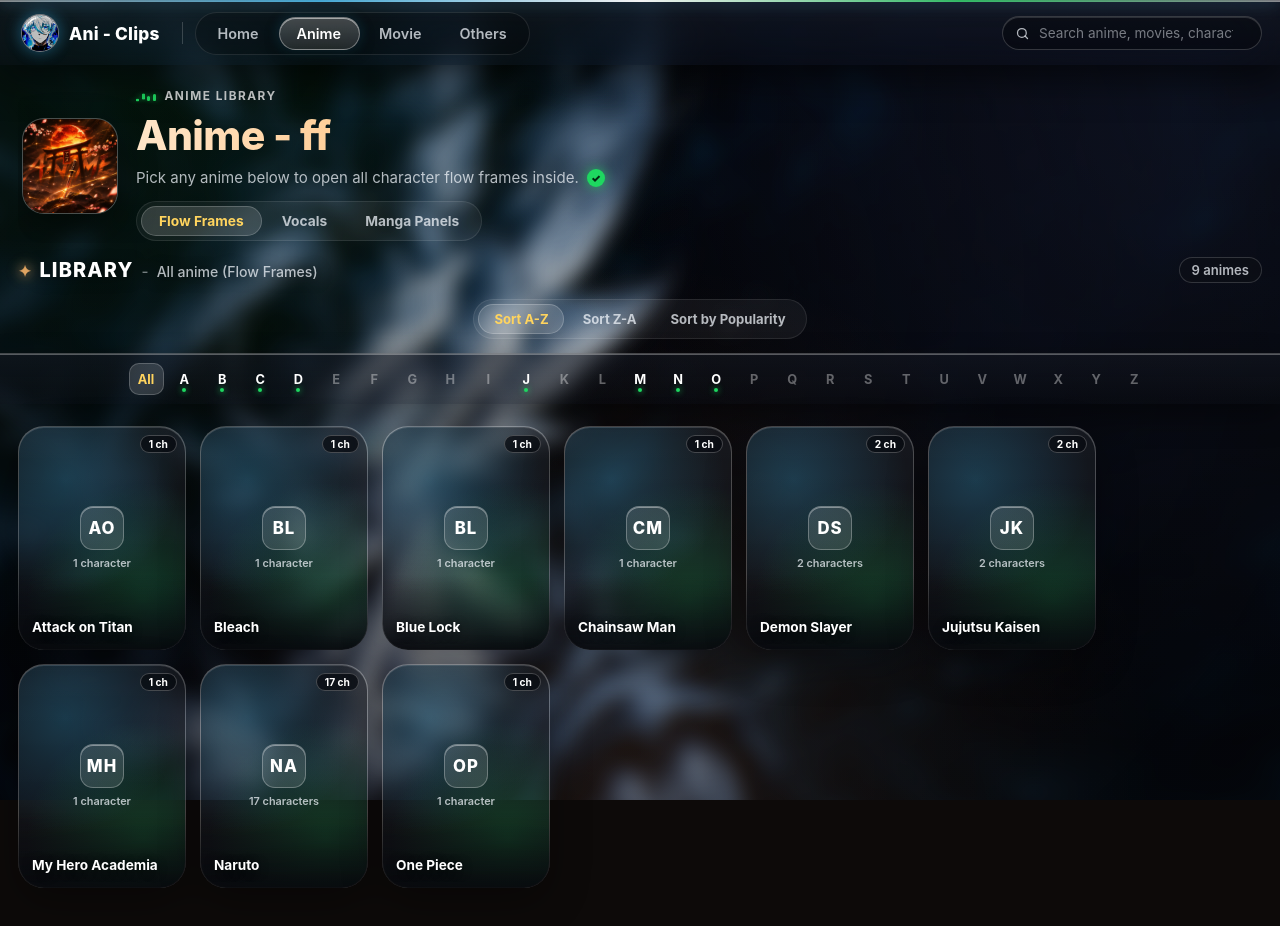
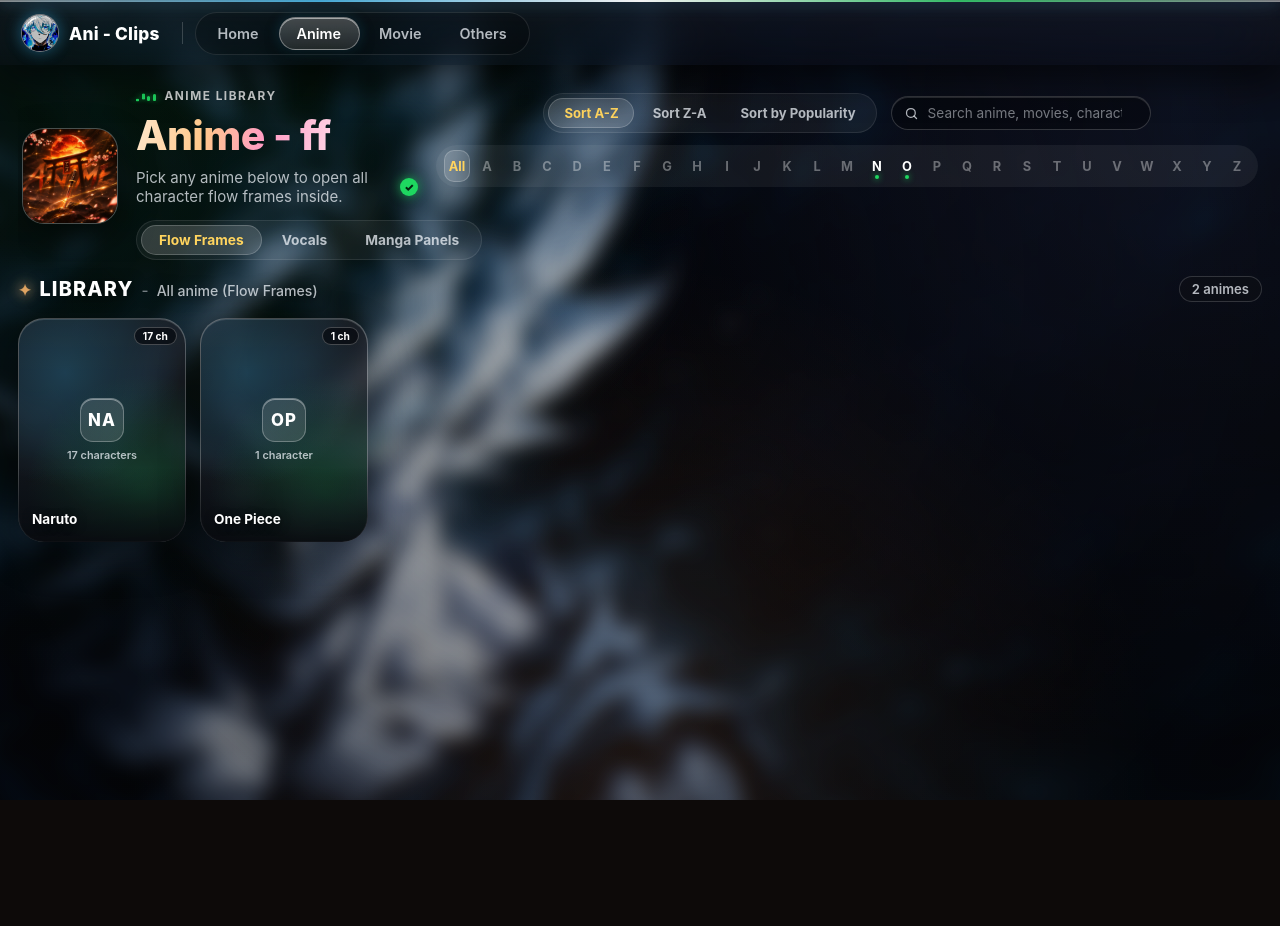
Before and after one commit to iamsudheerofficial-creator/ANIME-WEBSITE, a plain HTML site: page index.html in a window 1280 px wide. Both pictures are taken after a click on the button "Anime". After the commit the page ends 800 px from the top, so only its background shows below. Drawn offline with Linux system fonts and the light colour scheme; files whose address does not match are found by name.

Commit message:
Add files via upload

```diff
--- a/script.js
+++ b/script.js
@@ -1,3 +1,14 @@
+// Only these anime are shown. Add a name here later to bring another one back.
+var SHOW_ANIME = ["Naruto", "One Piece"];
+(function () {
+  for (var i = CLIPS.length - 1; i >= 0; i--) {
+    if (CLIPS[i].section === "Anime" && SHOW_ANIME.indexOf(CLIPS[i].series) === -1) CLIPS.splice(i, 1);
+  }
+  for (var j = ANIME_META.length - 1; j >= 0; j--) {
+    if (SHOW_ANIME.indexOf(ANIME_META[j].name) === -1) ANIME_META.splice(j, 1);
+  }
+})();
+
 (function () {
   "use strict";
 
@@ -176,7 +187,7 @@
     }, 300);
   }
 
-  function fadeMain(updateFn) { runFade(stageBody, "main", updateFn); }
+  function fadeMain(updateFn) { updateBackground(state.query.length > 0); runFade(stageBody, "main", updateFn); }
   function fadeSub(updateFn) { runFade(subStage, "sub", updateFn); }
   // Fades only a results grid (used by A-Z letters and Sort tabs) so the controls stay still
   function fadeGrid(gridEl, key, updateFn) {
@@ -1112,5 +1123,37 @@
     setPageBg(url);
   }
 
+  // ---------- Header tools: Sort + Search + A-Z live in the top-right of the page header ----------
+  var toolsHost = el("div", "spot-tools"), toolsRow = el("div", "tools-row");
+  toolsHost.appendChild(toolsRow);
+  spotlightSection.appendChild(toolsHost);
+  var searchEl = document.querySelector(".nav-right .search"), navRightEl = document.querySelector(".nav-right");
+  var toolGroups = Array.prototype.map.call(document.querySelectorAll(".library-controls"), function (lc) {
+    return { lc: lc, sort: lc.querySelector(".sort-tabs"), alpha: lc.querySelector(".alpha-bar") };
+  });
+  function placeTools() {
+    var vis = null;
+    toolGroups.forEach(function (g) { if (!vis && !spotlightSection.hidden && !g.lc.closest("[hidden]")) vis = g; });
+    toolGroups.forEach(function (g) {
+      if (g === vis) {
+        if (g.sort && g.sort.parentNode !== toolsRow) toolsRow.insertBefore(g.sort, toolsRow.firstChild);
+        if (g.alpha && g.alpha.parentNode !== toolsHost) toolsHost.appendChild(g.alpha);
+      } else {
+        if (g.sort && g.sort.parentNode !== g.lc) g.lc.appendChild(g.sort);
+        if (g.alpha && g.alpha.parentNode !== g.lc) g.lc.appendChild(g.alpha);
+      }
+    });
+    if (searchEl && navRightEl) {
+      var focused = document.activeElement && searchEl.contains(document.activeElement);
+      var wantInHeader = !!vis || focused || (state.query.length > 0 && !spotlightSection.hidden);
+      if (wantInHeader && searchEl.parentNode !== toolsRow) toolsRow.appendChild(searchEl);
+      else if (!wantInHeader && searchEl.parentNode !== navRightEl) navRightEl.appendChild(searchEl);
+    }
+    toolsHost.classList.toggle("has", toolsRow.childElementCount > 0);
+    if (vis) window.dispatchEvent(new Event("resize"));
+  }
+  var renderBase = render;
+  render = function () { renderBase(); placeTools(); };
+
   render();
 })();
--- a/style.css
+++ b/style.css
@@ -946,7 +946,7 @@ html.home-view #snow { opacity: 1; }
    ============================================================ */
 
 /* header: flat, no glass box */
-html:not(.home-view) .spotlight-card { background: none; border: 0; box-shadow: none; backdrop-filter: none; -webkit-backdrop-filter: none; padding: 6px 4px 0; grid-template-columns: 96px 1fr; gap: 18px; margin-bottom: 14px; }
+html:not(.home-view) .spotlight-card { background: none; border: 0; box-shadow: none; backdrop-filter: none; -webkit-backdrop-filter: none; padding: 6px 4px 0; grid-template-columns: 96px minmax(0, 1fr) auto; gap: 18px; margin-bottom: 14px; }
 html:not(.home-view) .spot-art { width: 96px; max-width: 96px; aspect-ratio: 1; border-radius: 22px; }
 html:not(.home-view) .spot-title { font-size: clamp(1.8rem, 3.2vw, 2.8rem); }
 html:not(.home-view) .spot-tags { display: none; }
@@ -960,7 +960,7 @@ html:not(.home-view) .sec-title { font-size: 1.5rem; font-weight: 800; letter-sp
 
 /* tall dark cards with the info on the bottom edge */
 html:not(.home-view) .card, html:not(.home-view) .collection-card, html:not(.home-view) .poster-frame {
-  background: linear-gradient(180deg, rgba(255, 255, 255, 0.11), rgba(255, 255, 255, 0.04)); border: 1px solid rgba(255, 255, 255, 0.2); border-radius: 26px;
+  background: linear-gradient(180deg, rgba(255, 255, 255, 0.13), rgba(255, 255, 255, 0.05)), rgba(12, 16, 24, 0.34); border: 1px solid rgba(255, 255, 255, 0.2); border-radius: 26px;
   backdrop-filter: blur(14px) saturate(1.3); -webkit-backdrop-filter: blur(14px) saturate(1.3); box-shadow: 0 14px 40px rgba(0, 0, 0, 0.32), inset 0 1px 0 rgba(255, 255, 255, 0.35);
 }
 html:not(.home-view) .card, html:not(.home-view) .collection-card { position: relative; overflow: hidden; }
@@ -987,4 +987,19 @@ html.home-view .bg-glow-home, html.home-view .bg-vignette-home { opacity: 1; }
 html.home-view .bg-glow, html.home-view .bg-vignette { opacity: 0; }
 .bg-page { opacity: 0; filter: blur(3px) saturate(1.15) brightness(0.85); background-size: cover; background-position: center; transition: opacity 0.8s ease; }
 .bg-page.on { opacity: 1; }
-html.home-view .bg-page { opacity: 0; }
+
+/* Fast page fades: no backdrop blur inside the animated area (the background is already blurred) */
+html:not(.home-view) .stage-body *, html:not(.home-view) .spotlight-card * { backdrop-filter: none !important; -webkit-backdrop-filter: none !important; }
+
+/* Header tools (Sort + Search on top, A-Z below) */
+.spot-tools { display: none; }
+.spot-tools.has { display: flex; flex-direction: column; align-items: center; gap: 12px; align-self: start; margin-top: 4px; }
+.tools-row { display: flex; align-items: center; justify-content: center; gap: 14px; flex-wrap: wrap; }
+.spot-tools .alpha-bar { width: auto !important; max-width: 100%; margin: 0 !important; position: static !important; border: 0 !important; border-radius: 999px; padding: 5px 8px; background: rgba(255, 255, 255, 0.06); box-shadow: none !important; flex-wrap: nowrap; }
+.spot-tools .alpha-btn { min-width: 26px; padding: 6px 3px; }
+.library-controls:not(:has(.sort-tabs, .alpha-bar)) { display: none; }
+@media (max-width: 900px) {
+  html:not(.home-view) .spotlight-card { grid-template-columns: 96px minmax(0, 1fr); }
+  .spot-tools.has { grid-column: 1 / -1; width: 100%; }
+  .spot-tools .alpha-bar { overflow-x: auto; }
+}
```
